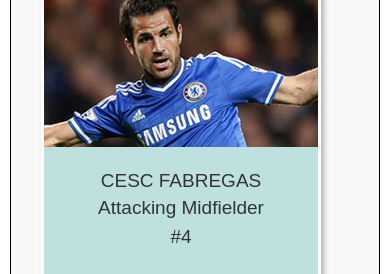
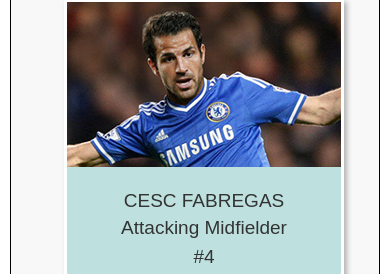
Before and after one commit to kaidez/build-css-demo, a website: page jade/index.jade in a window 390 px wide. Shown: the part 212-486 px from the top of the page. Drawn offline with nearby package versions, Linux system fonts and the light colour scheme; files that its build step writes are made by us from their sources; files whose address does not match are found by name; a web font is replaced by a local one.

Commit message:
update "cycle-slideshow" class on mobile view

```diff
--- a/css-build/gallery.less
+++ b/css-build/gallery.less
@@ -9,8 +9,8 @@
 
 // Center the player content on mobile view
 .cycle-slideshow {
-  max-width: 180px;
-  float: left;
+  max-width: 277px;
+  margin: 0 auto;
 }
 
 // Style the player info
```
Also changed, not shown: build/css/gallery.css.
